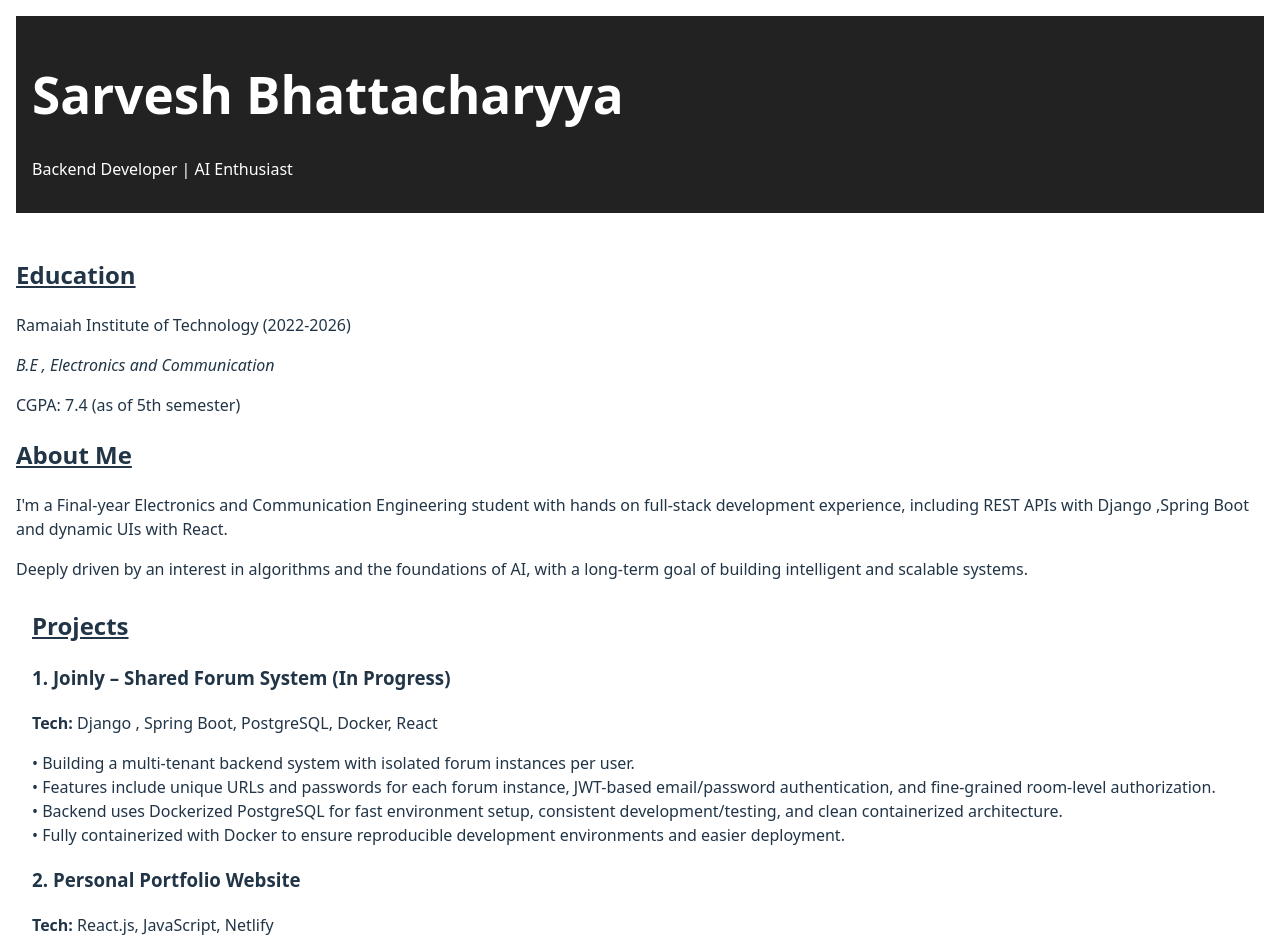
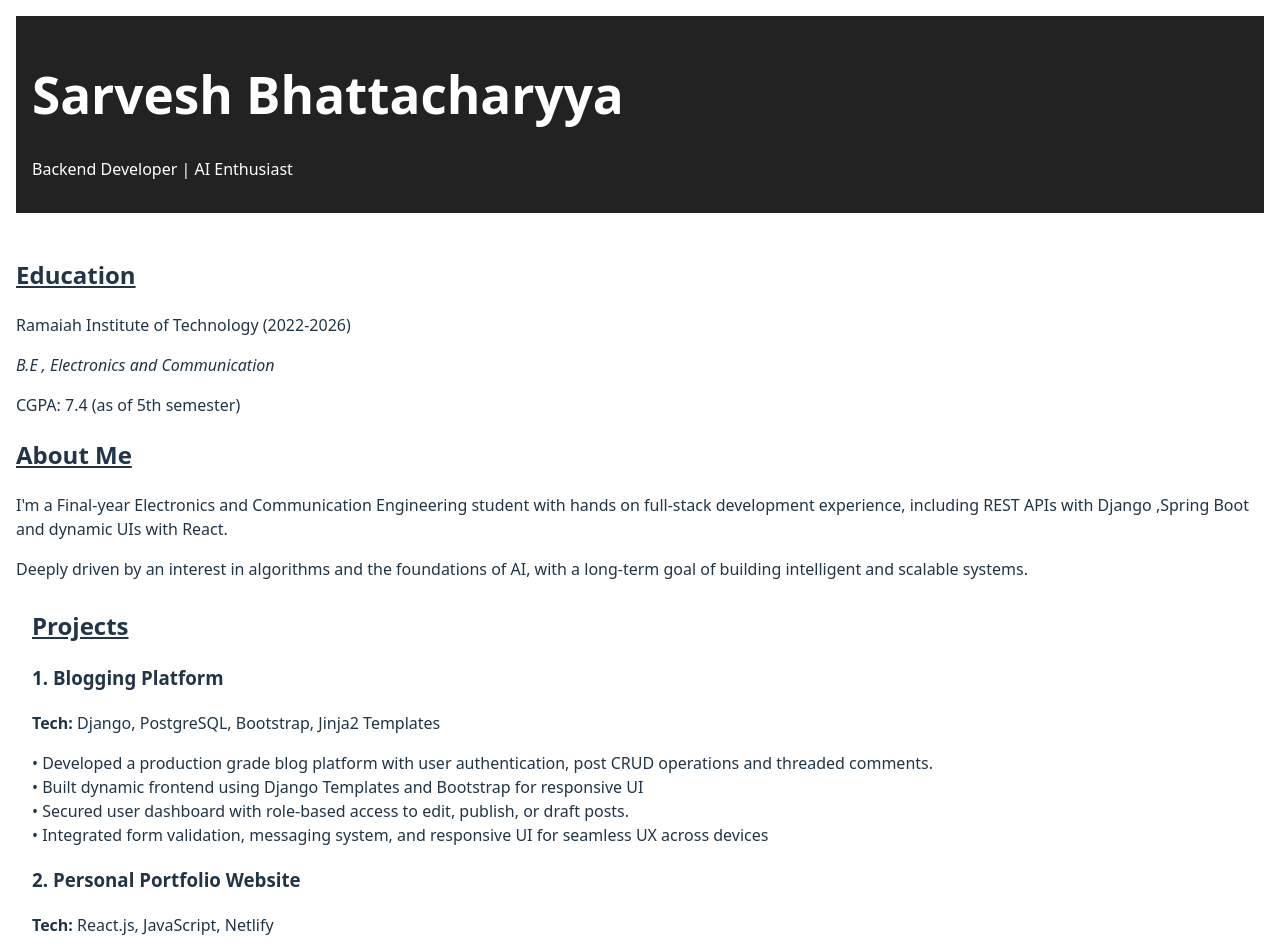
Before and after one commit to sarv-projects/sarvesh-portfolio, a React (Vite) app: page / in a window 1280 px wide. Shown: the top 952 px of the page. Built offline with nearby package versions, Linux system fonts and the light colour scheme.

Commit message:
10th august commit

```diff
--- a/src/components/Projects.jsx
+++ b/src/components/Projects.jsx
@@ -2,13 +2,13 @@ import React from 'react';
 
 const projects = [
   {
-    title: "1. Joinly – Shared Forum System (In Progress)",
-    tech: " Django , Spring Boot, PostgreSQL, Docker, React",
+    title: "1. Blogging Platform ",
+    tech: " Django, PostgreSQL, Bootstrap, Jinja2 Templates",
     description: `
-• Building a multi-tenant backend system with isolated forum instances per user.
-• Features include unique URLs and passwords for each forum instance, JWT-based email/password authentication, and fine-grained room-level authorization.
-• Backend uses Dockerized PostgreSQL for fast environment setup, consistent development/testing, and clean containerized architecture.
-•  Fully containerized with Docker to ensure reproducible development environments and easier deployment.
+• Developed a production grade blog platform with user authentication, post CRUD operations and threaded comments.
+• Built dynamic frontend using Django Templates and Bootstrap for responsive UI
+• Secured user dashboard with role-based access to edit, publish, or draft posts.
+• Integrated form validation, messaging system, and responsive UI for seamless UX across devices
 `.trim()
   },
   {
```
